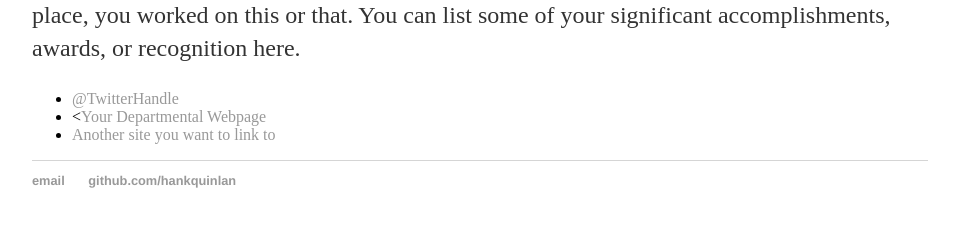
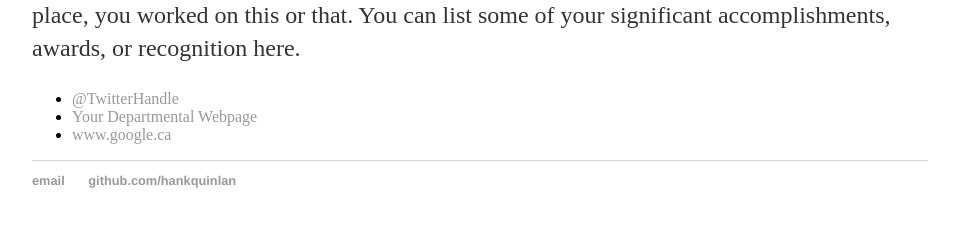
Before and after one commit to NicholasTran/NicholasTran.github.io, a Jekyll site: the page built from about/index.html, in a window 1280 px wide. Shown: the part 266-493 px from the top of the page, without its empty margins (160-1119 px from the left). Built offline with Jekyll 4.4.1, drawn with Linux system fonts in a browser that asks for light colours.

```diff
--- a/about/index.html
+++ b/about/index.html
@@ -10,7 +10,7 @@ title: About Hank Quinlan
 
       <ul class ="contacts">
         <li><a href="#">@TwitterHandle</a></li>
-        <li><<a href="#">Your Departmental Webpage</a></li>
-        <li><a href="#">Another site you want to link to</a></li>
+        <li><a href="#"> Your Departmental Webpage</a></li>
+        <li><a href="#">www.google.ca</a></li>
         </ul>
     </div>
```
